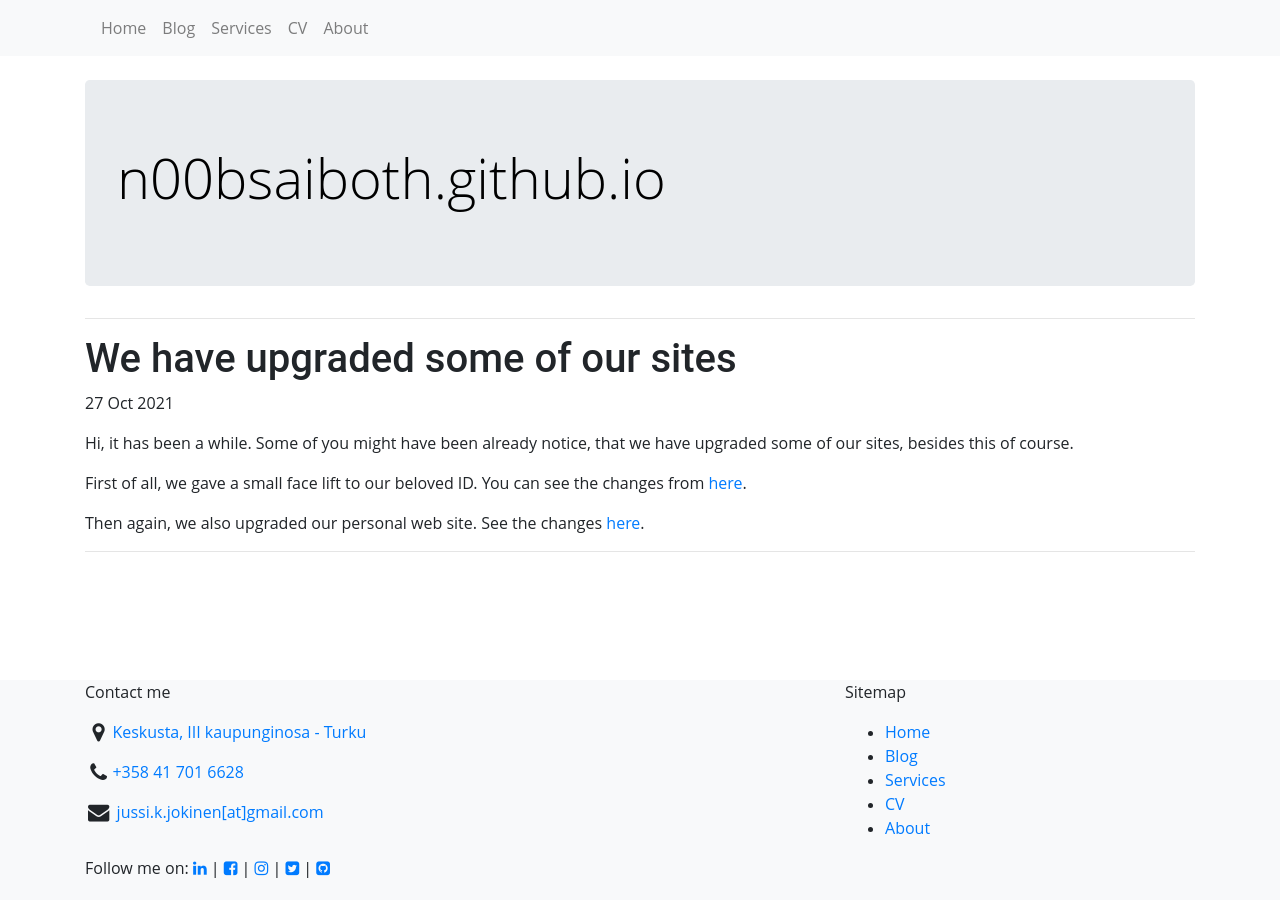
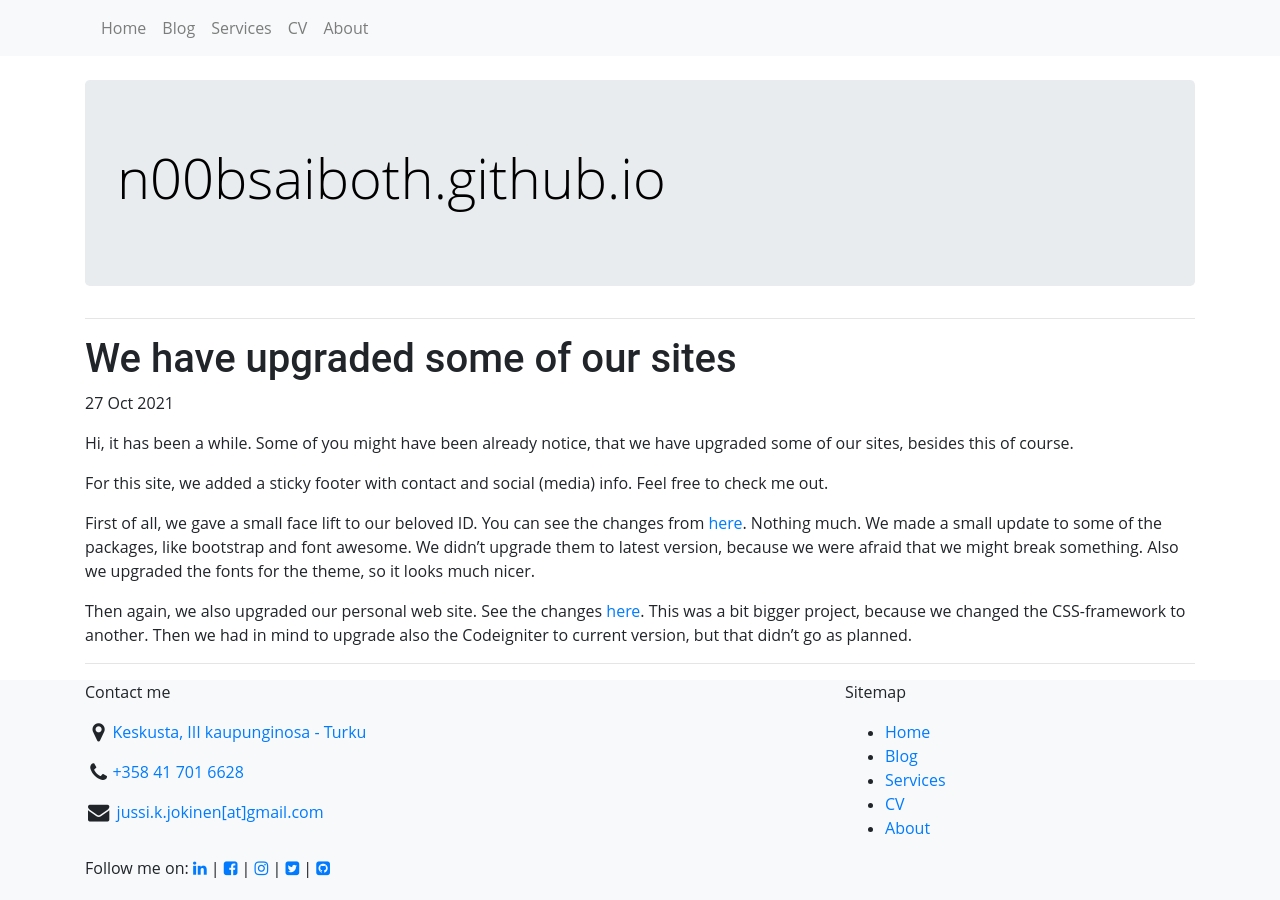
Before and after one commit to n00bsaiboth/n00bsaiboth.github.io, a Jekyll site: the page built from _posts/2021-10-27-we-have-upgraded-some-of-our-sites.md, in a window 1280 px wide. Built offline with Jekyll 4.4.1, drawn with Linux system fonts in a browser that asks for light colours.

Commit message:
Update 2021-10-27-we-have-upgraded-some-of-our-sites.md

```diff
--- a/_posts/2021-10-27-we-have-upgraded-some-of-our-sites.md
+++ b/_posts/2021-10-27-we-have-upgraded-some-of-our-sites.md
@@ -6,6 +6,8 @@ date: 2021-10-27
 
 Hi, it has been a while. Some of you might have been already notice, that we have upgraded some of our sites, besides this of course.
 
-First of all, we gave a small face lift to our beloved ID. You can see the changes from [here](https://infected-design.net).
+For this site, we added a sticky footer with contact and social (media) info. Feel free to check me out.
 
-Then again, we also upgraded our personal web site. See the changes [here](http://jussi.jokinen.arkku.net).
+First of all, we gave a small face lift to our beloved ID. You can see the changes from [here](https://infected-design.net). Nothing much. We made a small update to some of the packages, like bootstrap and font awesome. We didn't upgrade them to latest version, because we were afraid that we might break something. Also we upgraded the fonts for the theme, so it looks much nicer.
+
+Then again, we also upgraded our personal web site. See the changes [here](http://jussi.jokinen.arkku.net). This was a bit bigger project, because we changed the CSS-framework to another. Then we had in mind to upgrade also the Codeigniter to current version, but that didn't go as planned.
```
